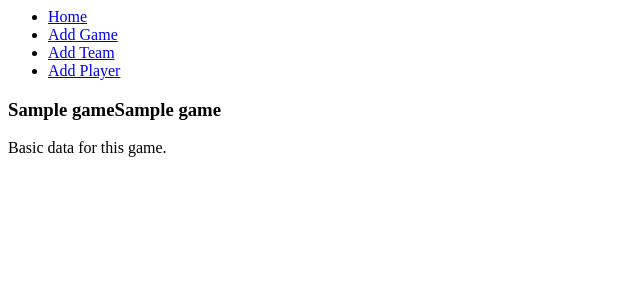
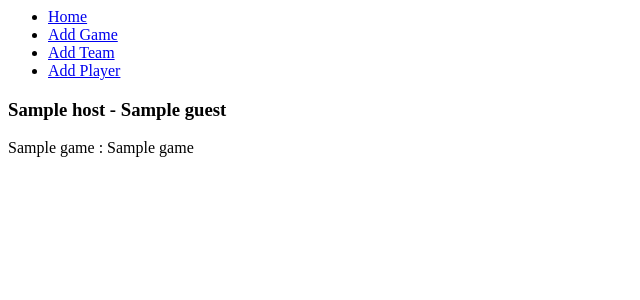
Before and after one commit to squarrel/score_alarm_server, a Python web app: template templates/game.html in a window 1280 px wide. Shown: the top 300 px of the page, without its empty margins (0-640 px from the left). Run offline with Jinja, Linux system fonts and the light colour scheme; the template is opened without the code that fills it: most values are stand-ins (such as "Sample title", 1, 10 or a date in 2020).

Commit message:
get host and guest to show on game page.

```diff
--- a/site.py
+++ b/site.py
@@ -25,7 +25,9 @@ class ScoreAlarm:
 	def game(self, pk):
 		template = env.get_template('game.html')
 		game = db_tools.get_game(pk)
-		args = {'game': game}
+		host = db_tools.get_team(game[5])[1]
+		guest = db_tools.get_team(game[6])[1]
+		args = {'game': game, 'host': host, 'guest': guest}
 		return template.render(args)
 
 	@cherrypy.expose
--- a/templates/game.html
+++ b/templates/game.html
@@ -1,6 +1,6 @@
 {% extends "base.html" %}
 
 {% block body %}
-<h3>{{ game.0 }}{{ game.0 }}</h3>
-<p>Basic data for this game.</p>
+<h3>{{ host }} - {{ guest }}</h3>
+{{ game.3 }} : {{ game.4 }}
 {% endblock %}
```
